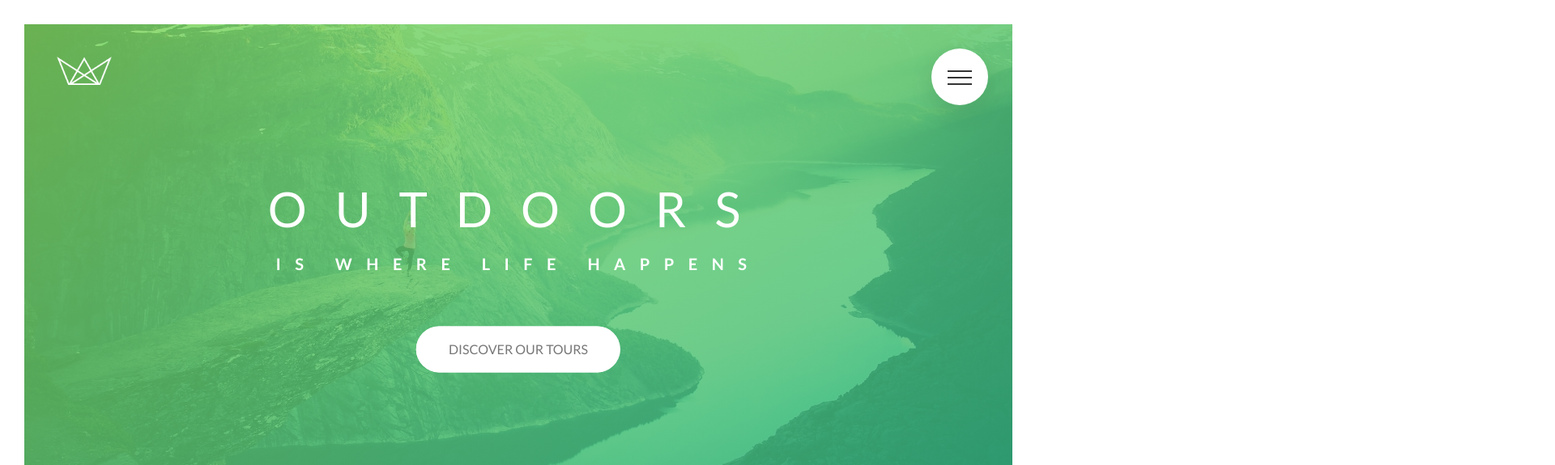
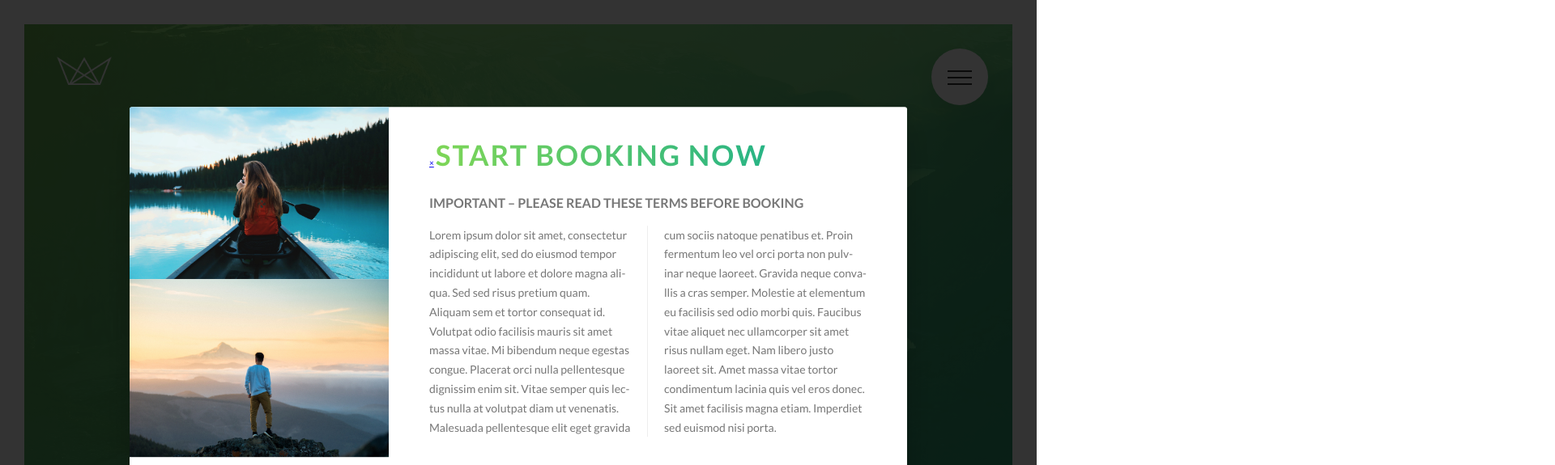
Before and after one commit to Umpoy/tableland, a website: page index.html in a window 1280 px wide. Shown: the top 575 px of the page at 81% size, 1920 px wide, since content can reach past the window. Drawn offline with Linux system fonts and the light colour scheme.

Commit message:
pure css popup part-1

```diff
--- a/sass/abstracts/_mixins.scss
+++ b/sass/abstracts/_mixins.scss
@@ -5,3 +5,10 @@
         clear: both;
     }
 }
+
+@mixin absCenter {
+    position: absolute;
+    top: 50%;
+    left: 50%;
+    transform: translate(-50%, -50%);
+}
--- /dev/null
+++ b/sass/components/_popup.scss
@@ -0,0 +1,57 @@
+.popup {
+    height: 100vh;
+    width: 100%;
+    position: fixed;
+    top: 0;
+    left: 0;
+    background-color: rgba($color-black, .8);
+    z-index: 9999;
+
+    &__content {
+        @include absCenter;
+
+        width: 75%;
+        height: 50rem;
+        background-color: $color-white;
+        box-shadow: 0 2rem 4rem rgba($color-black, .2);
+        border-radius: 3px;
+        display: table;
+        overflow: hidden;
+    }
+
+    &__left {
+        width: 33.333333%;
+        display: table-cell;
+
+    }
+
+    &__right {
+        width: 66.6666667%;
+        display: table-cell;
+        vertical-align: middle;
+        padding: 3rem 5rem;
+    }
+
+    &__img {
+        display: block;
+        width: 100%;
+    }
+
+    &__text {
+        font-size: 1.4rem;
+        margin-bottom: 4rem;
+
+        -moz-column-count: 2;
+        -moz-column-gap: 4rem;
+        -moz-column-rule: 1px solid $color-grey-light-2;
+
+        column-count: 2;
+        column-gap: 4rem;
+        column-rule: 1px solid $color-grey-light-2;
+
+        -moz-hyphens: auto;
+        -ms-hyphens: auto;
+        -webkit-hyphens: auto;
+        hyphens: auto;
+    }
+}
--- a/sass/main.scss
+++ b/sass/main.scss
@@ -13,6 +13,7 @@
 @import "components/composition";
 @import "components/feature-box";
 @import "components/form";
+@import "components/popup";
 @import "components/story";
 
 @import "layout/footer";
```
Also changed, not shown: css/style.css.
